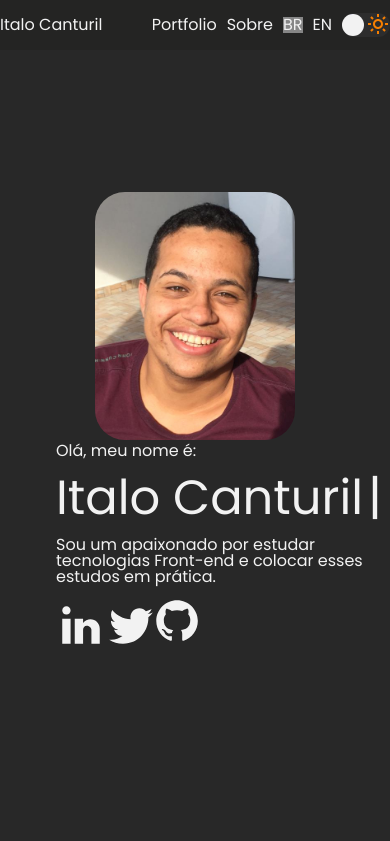
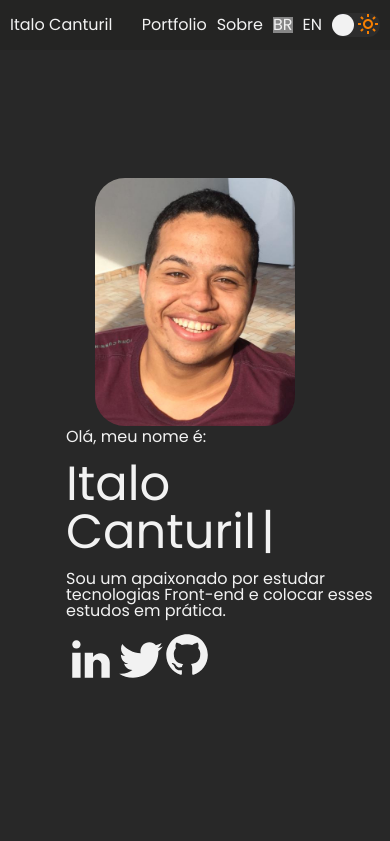
Before and after one commit to ItaloCanturil/portfolio1.0, a website: page index.html in a window 390 px wide. Shown: the top 841 px of the page. Drawn offline with Linux system fonts and the light colour scheme.

Commit message:
💄 Improve the responsive

```diff
--- a/src/css/styles.css
+++ b/src/css/styles.css
@@ -27,6 +27,7 @@ body.light--mode{
   width: 100%;
   max-width: 1172px;
   margin: 0 auto;
+  padding: 10px;
 }
 
 .header{
@@ -36,6 +37,7 @@ body.light--mode{
   position: fixed;
   width: 100%;
   height: 50px;
+  z-index: 999;
 }
 
 .header--light{
```
